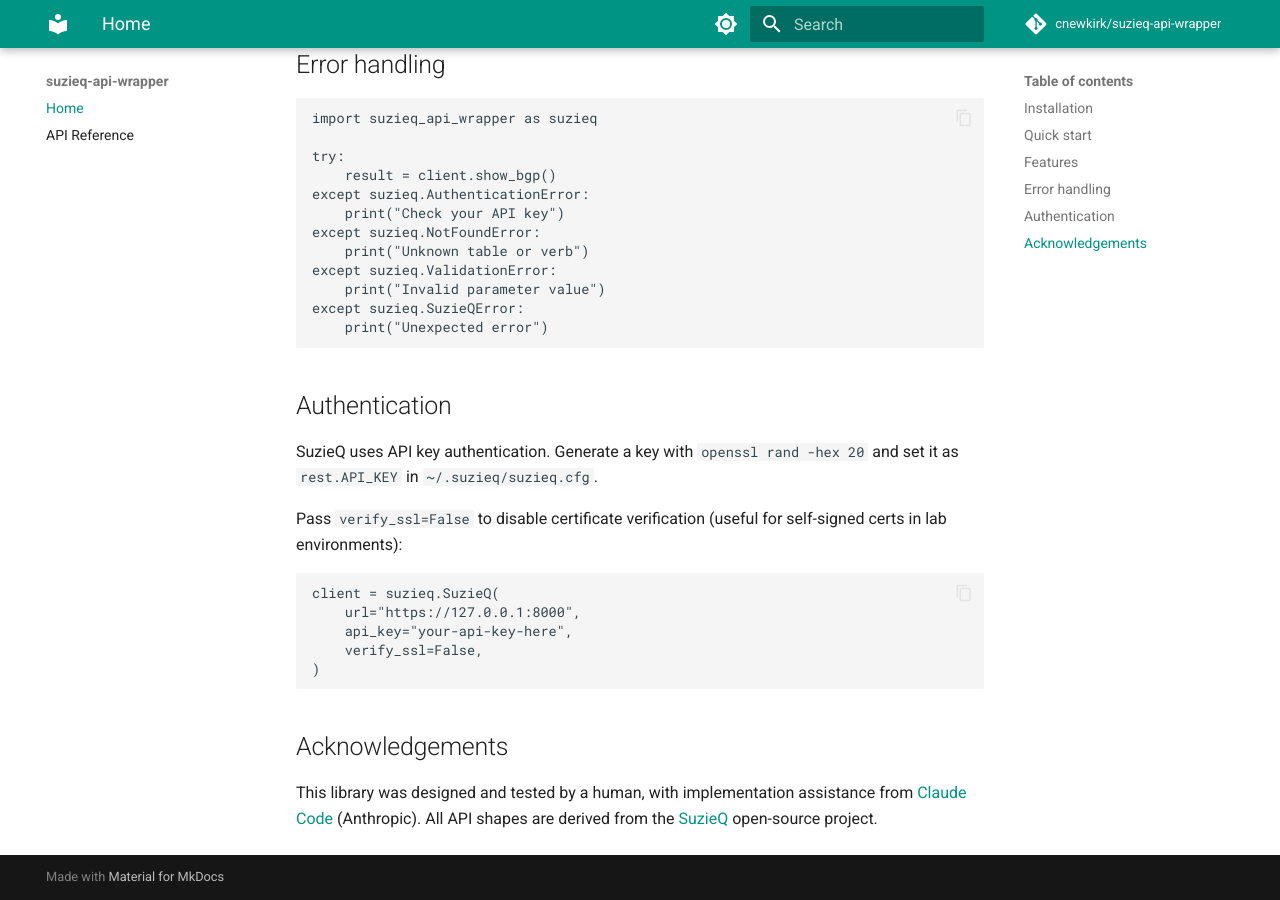
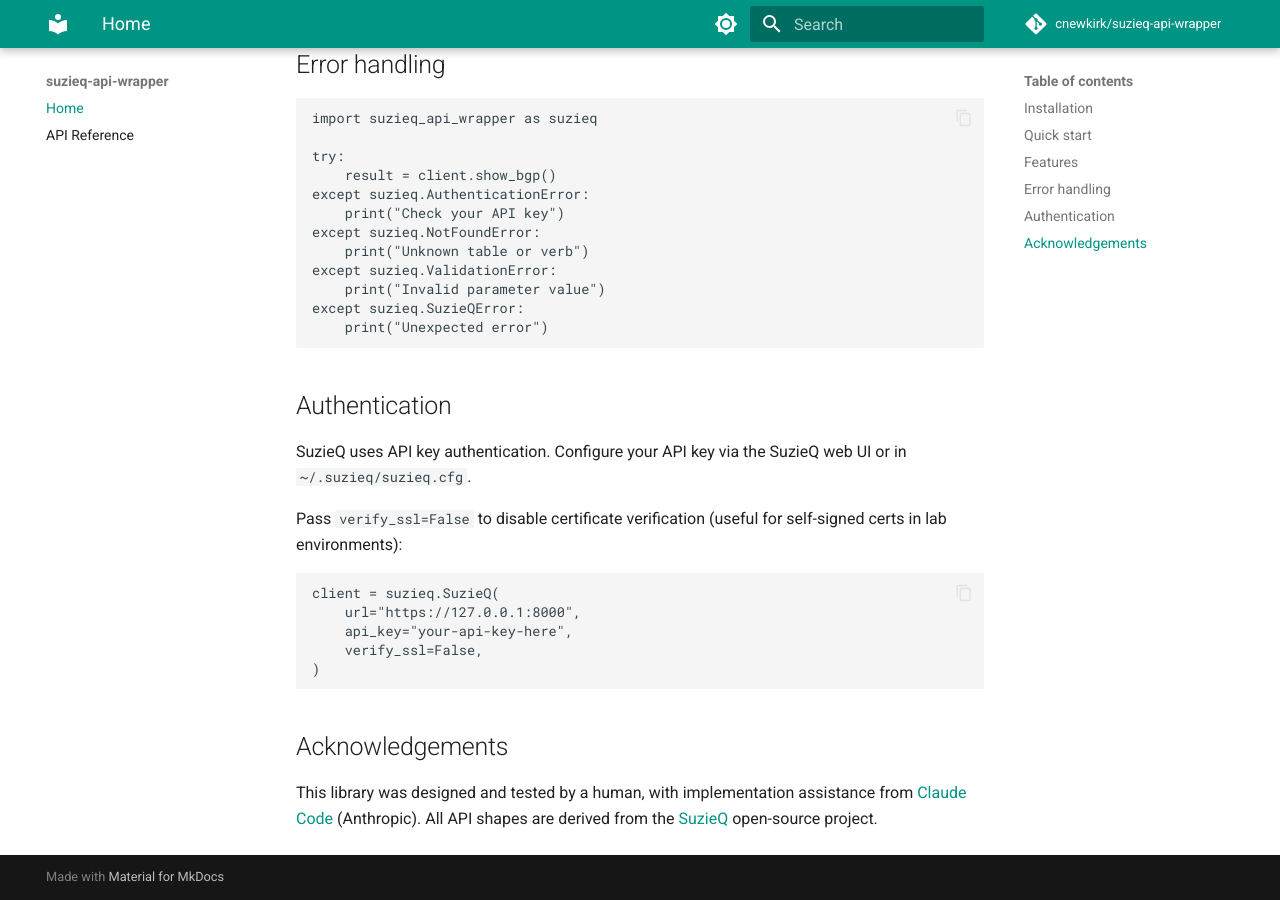
Before and after one commit to cnewkirk/suzieq-api-wrapper, an MkDocs documentation site: the page built from docs/index.md, in a window 1280 px wide and 900 px high, scrolled down 1323 px. Built offline with MkDocs 1.6.1 and Material for MkDocs 9.7.7, drawn with Linux system fonts in a browser that asks for light colours; comment, search, counter and statistics services are not loaded.

Commit message:
docs: remove opinionated openssl key generation advice
API keys can be configured via the SuzieQ web UI or config file —
no need to prescribe a specific generation method.

Co-Authored-By: Claude Opus 4.6 <noreply@anthropic.com>

```diff
--- a/docs/index.md
+++ b/docs/index.md
@@ -75,9 +75,8 @@ except suzieq.SuzieQError:
 
 ## Authentication
 
-SuzieQ uses API key authentication.  Generate a key with
-`openssl rand -hex 20` and set it as `rest.API_KEY` in
-`~/.suzieq/suzieq.cfg`.
+SuzieQ uses API key authentication.  Configure your API key via the
+SuzieQ web UI or in `~/.suzieq/suzieq.cfg`.
 
 Pass `verify_ssl=False` to disable certificate verification (useful for
 self-signed certs in lab environments):
```
Also changed, not shown: README.md (+2 -3 lines), 2 other files.
